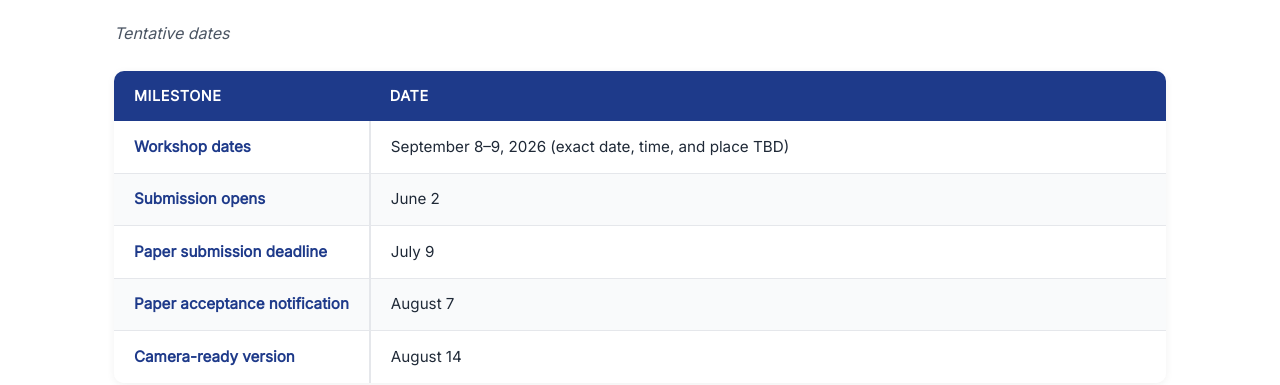
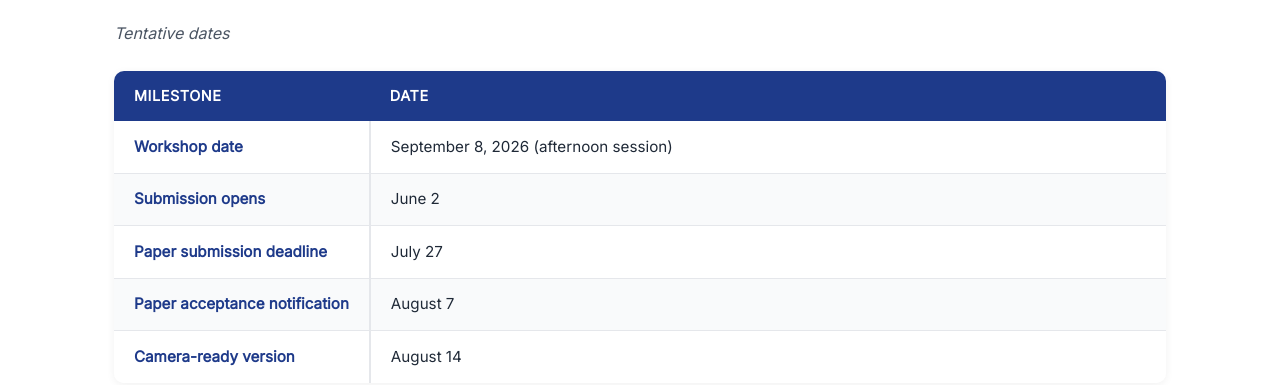
Before and after one commit to odewm/odewm.github.io, a plain HTML site: page index.html in a window 1280 px wide. Shown: the part 5154-5539 px from the top of the page. Drawn offline with Linux system fonts and the light colour scheme; some icons are missing.

Commit message:
update dates

```diff
--- a/index.html
+++ b/index.html
@@ -313,9 +313,9 @@
             </tr>
           </thead>
           <tbody>
-            <tr><td>Workshop dates</td><td>September 8–9, 2026 (exact date, time, and place TBD)</td></tr>
+            <tr><td>Workshop date</td><td>September 8, 2026 (afternoon session)</td></tr>
             <tr><td>Submission opens</td><td>June 2</td></tr>
-            <tr><td>Paper submission deadline</td><td>July 9</td></tr>
+            <tr><td>Paper submission deadline</td><td>July 27</td></tr>
             <tr><td>Paper acceptance notification</td><td>August 7</td></tr>
             <tr><td>Camera-ready version</td><td>August 14</td></tr>
           </tbody>
```
